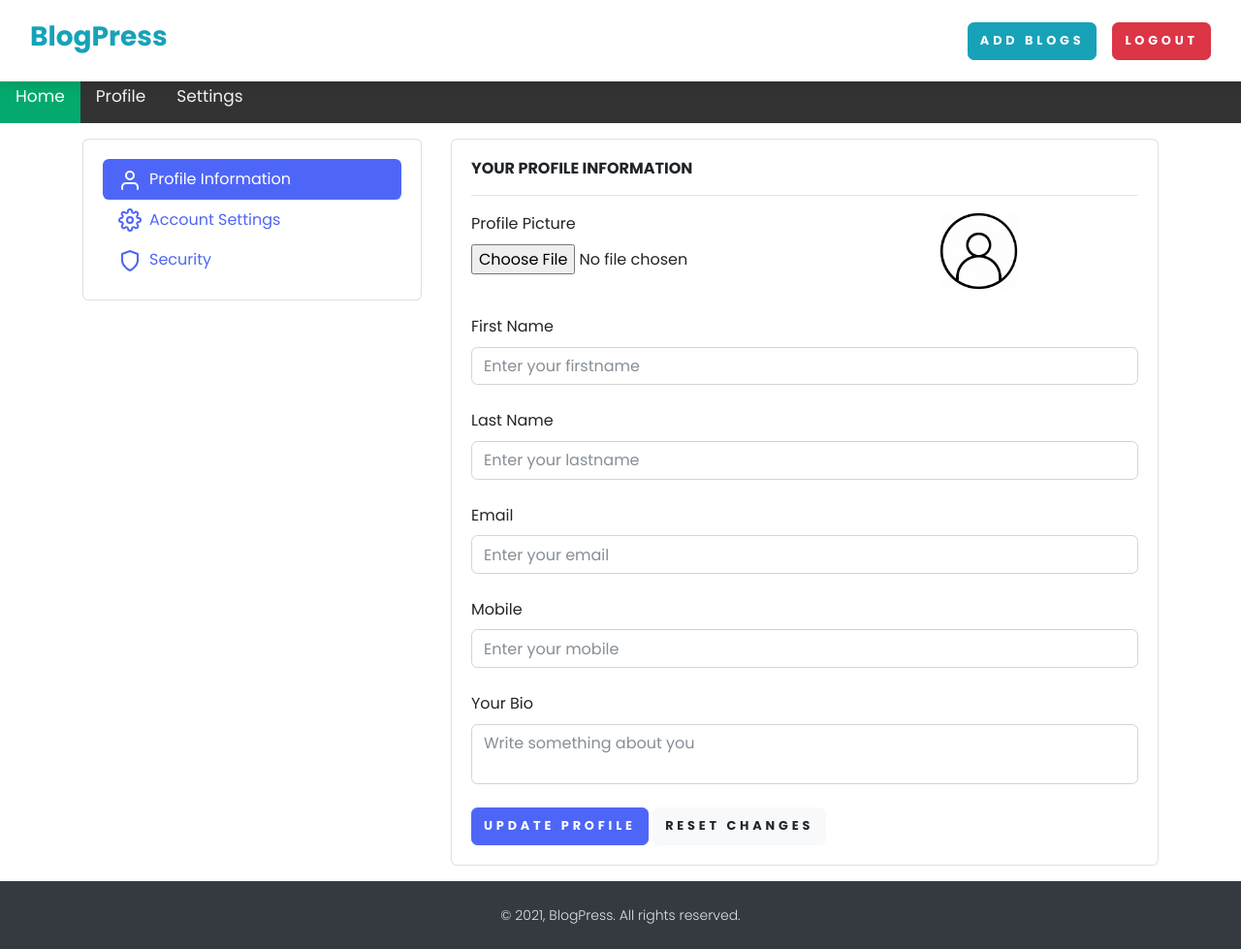
After one commit to shubhamjain31/BlogPress, a Django app: page /settings/ in a window 1280 px wide. The commit adds this page. Shown: the whole page at 97% size. Run offline with Django 3.2, Linux system fonts and the light colour scheme; a user stored in the database is signed in; some libraries are stand-ins or nearby versions; some web fonts are replaced.

Commit message:
Added settings and profile functionality

```diff
--- a/App/models.py
+++ b/App/models.py
@@ -10,6 +10,7 @@ class Profile(models.Model):
     user 			= models.ForeignKey(User, on_delete=models.CASCADE)
     is_verified 	= models.BooleanField(default=False)
     token 			= models.CharField(max_length=100)
+    image           = models.ImageField(upload_to='media/images/', default='media/images/profile.png', blank=True)
     # about           = models.CharField(max_length=200)
     mobile 			= models.CharField(max_length=15)
 
--- a/App/templates/base.html
+++ b/App/templates/base.html
@@ -34,7 +34,7 @@
    <div class="topnav">
     <a class="active" href="/">Home</a>
     <a href="/profile/{{request.user}}">Profile</a>
-    <a href="#about">Settings</a>
+    <a href="/settings/">Settings</a>
   </div>
 
   <body style="padding-top: 72px;">
--- a/App/templates/login.html
+++ b/App/templates/login.html
@@ -35,7 +35,7 @@
           <div class="form-validate">
             <div class="form-group">
               <label class="form-label" for="loginUsername"> Username</label>
-              <input class="form-control" name="loginUsername" id="loginUsername" type="email" placeholder="name@address.com" autocomplete="off" required data-msg="Please enter your email">
+              <input class="form-control" name="loginUsername" id="loginUsername" type="email" placeholder="Username" autocomplete="off" required data-msg="Please enter your email">
             </div>
             <div class="form-group mb-4">
               <div class="row">
--- /dev/null
+++ b/App/templates/settings.html
@@ -0,0 +1,144 @@
+{% extends "base.html" %}
+
+{% block title %}Blogs{% endblock %}
+
+{% block start %}
+<body>
+
+	<div class="container my-3">
+
+      <!-- Breadcrumb -->
+      <!-- <nav aria-label="breadcrumb" class="main-breadcrumb">
+        <ol class="breadcrumb">
+          <li class="breadcrumb-item"><a href="index.html">Home</a></li>
+          <li class="breadcrumb-item"><a href="javascript:void(0)">User</a></li>
+          <li class="breadcrumb-item active" aria-current="page">Profile Settings</li>
+        </ol>
+      </nav> -->
+      <!-- /Breadcrumb -->
+
+      <div class="row gutters-sm">
+        <div class="col-md-4 d-none d-md-block">
+          <div class="card">
+            <div class="card-body">
+              <nav class="nav flex-column nav-pills nav-gap-y-1">
+                <a href="#profile" data-toggle="tab" class="nav-item nav-link has-icon nav-link-faded active">
+                  <svg xmlns="http://www.w3.org/2000/svg" width="24" height="24" viewBox="0 0 24 24" fill="none" stroke="currentColor" stroke-width="2" stroke-linecap="round" stroke-linejoin="round" class="feather feather-user mr-2"><path d="M20 21v-2a4 4 0 0 0-4-4H8a4 4 0 0 0-4 4v2"></path><circle cx="12" cy="7" r="4"></circle></svg>Profile Information
+                </a>
+                <a href="#account" data-toggle="tab" class="nav-item nav-link has-icon nav-link-faded">
+                  <svg xmlns="http://www.w3.org/2000/svg" width="24" height="24" viewBox="0 0 24 24" fill="none" stroke="currentColor" stroke-width="2" stroke-linecap="round" stroke-linejoin="round" class="feather feather-settings mr-2"><circle cx="12" cy="12" r="3"></circle><path d="M19.4 15a1.65 1.65 0 0 0 .33 1.82l.06.06a2 2 0 0 1 0 2.83 2 2 0 0 1-2.83 0l-.06-.06a1.65 1.65 0 0 0-1.82-.33 1.65 1.65 0 0 0-1 1.51V21a2 2 0 0 1-2 2 2 2 0 0 1-2-2v-.09A1.65 1.65 0 0 0 9 19.4a1.65 1.65 0 0 0-1.82.33l-.06.06a2 2 0 0 1-2.83 0 2 2 0 0 1 0-2.83l.06-.06a1.65 1.65 0 0 0 .33-1.82 1.65 1.65 0 0 0-1.51-1H3a2 2 0 0 1-2-2 2 2 0 0 1 2-2h.09A1.65 1.65 0 0 0 4.6 9a1.65 1.65 0 0 0-.33-1.82l-.06-.06a2 2 0 0 1 0-2.83 2 2 0 0 1 2.83 0l.06.06a1.65 1.65 0 0 0 1.82.33H9a1.65 1.65 0 0 0 1-1.51V3a2 2 0 0 1 2-2 2 2 0 0 1 2 2v.09a1.65 1.65 0 0 0 1 1.51 1.65 1.65 0 0 0 1.82-.33l.06-.06a2 2 0 0 1 2.83 0 2 2 0 0 1 0 2.83l-.06.06a1.65 1.65 0 0 0-.33 1.82V9a1.65 1.65 0 0 0 1.51 1H21a2 2 0 0 1 2 2 2 2 0 0 1-2 2h-.09a1.65 1.65 0 0 0-1.51 1z"></path></svg>Account Settings
+                </a>
+                <a href="#security" data-toggle="tab" class="nav-item nav-link has-icon nav-link-faded">
+                  <svg xmlns="http://www.w3.org/2000/svg" width="24" height="24" viewBox="0 0 24 24" fill="none" stroke="currentColor" stroke-width="2" stroke-linecap="round" stroke-linejoin="round" class="feather feather-shield mr-2"><path d="M12 22s8-4 8-10V5l-8-3-8 3v7c0 6 8 10 8 10z"></path></svg>Security
+                </a>
+              </nav>
+            </div>
+          </div>
+        </div>
+        <div class="col-md-8">
+          <div class="card">
+            <div class="card-header border-bottom mb-3 d-flex d-md-none">
+              <ul class="nav nav-tabs card-header-tabs nav-gap-x-1" role="tablist">
+                <li class="nav-item">
+                  <a href="#profile" data-toggle="tab" class="nav-link has-icon active"><svg xmlns="http://www.w3.org/2000/svg" width="24" height="24" viewBox="0 0 24 24" fill="none" stroke="currentColor" stroke-width="2" stroke-linecap="round" stroke-linejoin="round" class="feather feather-user"><path d="M20 21v-2a4 4 0 0 0-4-4H8a4 4 0 0 0-4 4v2"></path><circle cx="12" cy="7" r="4"></circle></svg></a>
+                </li>
+                <li class="nav-item">
+                  <a href="#account" data-toggle="tab" class="nav-link has-icon"><svg xmlns="http://www.w3.org/2000/svg" width="24" height="24" viewBox="0 0 24 24" fill="none" stroke="currentColor" stroke-width="2" stroke-linecap="round" stroke-linejoin="round" class="feather feather-settings"><circle cx="12" cy="12" r="3"></circle><path d="M19.4 15a1.65 1.65 0 0 0 .33 1.82l.06.06a2 2 0 0 1 0 2.83 2 2 0 0 1-2.83 0l-.06-.06a1.65 1.65 0 0 0-1.82-.33 1.65 1.65 0 0 0-1 1.51V21a2 2 0 0 1-2 2 2 2 0 0 1-2-2v-.09A1.65 1.65 0 0 0 9 19.4a1.65 1.65 0 0 0-1.82.33l-.06.06a2 2 0 0 1-2.83 0 2 2 0 0 1 0-2.83l.06-.06a1.65 1.65 0 0 0 .33-1.82 1.65 1.65 0 0 0-1.51-1H3a2 2 0 0 1-2-2 2 2 0 0 1 2-2h.09A1.65 1.65 0 0 0 4.6 9a1.65 1.65 0 0 0-.33-1.82l-.06-.06a2 2 0 0 1 0-2.83 2 2 0 0 1 2.83 0l.06.06a1.65 1.65 0 0 0 1.82.33H9a1.65 1.65 0 0 0 1-1.51V3a2 2 0 0 1 2-2 2 2 0 0 1 2 2v.09a1.65 1.65 0 0 0 1 1.51 1.65 1.65 0 0 0 1.82-.33l.06-.06a2 2 0 0 1 2.83 0 2 2 0 0 1 0 2.83l-.06.06a1.65 1.65 0 0 0-.33 1.82V9a1.65 1.65 0 0 0 1.51 1H21a2 2 0 0 1 2 2 2 2 0 0 1-2 2h-.09a1.65 1.65 0 0 0-1.51 1z"></path></svg></a>
+                </li>
+                <li class="nav-item">
+                  <a href="#security" data-toggle="tab" class="nav-link has-icon"><svg xmlns="http://www.w3.org/2000/svg" width="24" height="24" viewBox="0 0 24 24" fill="none" stroke="currentColor" stroke-width="2" stroke-linecap="round" stroke-linejoin="round" class="feather feather-shield"><path d="M12 22s8-4 8-10V5l-8-3-8 3v7c0 6 8 10 8 10z"></path></svg></a>
+                </li>
+                <li class="nav-item">
+                  <a href="#notification" data-toggle="tab" class="nav-link has-icon"><svg xmlns="http://www.w3.org/2000/svg" width="24" height="24" viewBox="0 0 24 24" fill="none" stroke="currentColor" stroke-width="2" stroke-linecap="round" stroke-linejoin="round" class="feather feather-bell"><path d="M18 8A6 6 0 0 0 6 8c0 7-3 9-3 9h18s-3-2-3-9"></path><path d="M13.73 21a2 2 0 0 1-3.46 0"></path></svg></a>
+                </li>
+                <li class="nav-item">
+                  <a href="#billing" data-toggle="tab" class="nav-link has-icon"><svg xmlns="http://www.w3.org/2000/svg" width="24" height="24" viewBox="0 0 24 24" fill="none" stroke="currentColor" stroke-width="2" stroke-linecap="round" stroke-linejoin="round" class="feather feather-credit-card"><rect x="1" y="4" width="22" height="16" rx="2" ry="2"></rect><line x1="1" y1="10" x2="23" y2="10"></line></svg></a>
+                </li>
+              </ul>
+            </div>
+            <div class="card-body tab-content">
+              <div class="tab-pane active" id="profile">
+                <h6>YOUR PROFILE INFORMATION</h6>
+                <hr>
+                <form>
+                	<div class="form-group">
+                		<div class="row">
+	                		<div class="col">
+							    <label for="exampleFormControlFile1">Profile Picture</label>
+							    <input type="file" class="form-control-file" id="exampleFormControlFile1">
+							</div>
+							<div class="col text-center">
+							  <img src="/media/images/profile.png" class="rounded w-25" alt="profile image">
+							</div>
+						</div>
+
+				  </div>
+                  <div class="form-group">
+                    <label for="firstname">First Name</label>
+                    <input type="text" class="form-control" id="firstname" aria-describedby="fullNameHelp" placeholder="Enter your firstname" name="firstname">
+                  </div>
+                  <div class="form-group">
+                    <label for="lastname">Last Name</label>
+                    <input type="text" class="form-control" id="lastname" placeholder="Enter your lastname" name="lastname">
+                  </div>
+                  <div class="form-group">
+                    <label for="email">Email</label>
+                    <input type="text" class="form-control" id="email" placeholder="Enter your email" name="email">
+                  </div>
+                  <div class="form-group">
+                    <label for="mobile">Mobile</label>
+                    <input type="text" class="form-control" id="mobile" placeholder="Enter your mobile" name="mobile">
+                  </div>
+                  <div class="form-group">
+                    <label for="bio">Your Bio</label>
+                    <textarea class="form-control autosize" id="bio" placeholder="Write something about you" style="overflow: hidden; overflow-wrap: break-word; resize: none; height: 62px;" name="about"></textarea>
+                  </div>
+                  <button type="button" class="btn btn-primary">Update Profile</button>
+                  <button type="reset" class="btn btn-light">Reset Changes</button>
+                </form>
+              </div>
+              <div class="tab-pane" id="account">
+                <h6>ACCOUNT SETTINGS</h6>
+                <hr>
+                <form>
+                  <div class="form-group">
+                    <label for="username">Username</label>
+                    <input type="text" class="form-control" id="username" aria-describedby="usernameHelp" placeholder="Enter your username" name="username">
+                    <small id="usernameHelp" class="form-text text-muted">After changing your username, your old username becomes available for anyone else to claim.</small>
+                  </div>
+                  <hr>
+                  <div class="form-group">
+                    <label class="d-block text-danger">Delete Account</label>
+                    <p class="text-muted font-size-sm">Once you delete your account, there is no going back. Please be certain.</p>
+                  </div>
+                  <button class="btn btn-danger" type="button">Delete Account</button>
+                </form>
+              </div>
+              <div class="tab-pane" id="security">
+                <h6>SECURITY SETTINGS</h6>
+                <hr>
+                <form>
+                  <div class="form-group">
+                    <label class="d-block">Change Password</label>
+                    <input type="text" class="form-control" placeholder="Enter your old password">
+                    <input type="text" class="form-control mt-1" placeholder="New password">
+                    <input type="text" class="form-control mt-1" placeholder="Confirm new password">
+                  </div>
+                  <button class="btn btn-success" type="button">Change Password</button>
+                </form>
+
+              </div>
+
+            </div>
+          </div>
+        </div>
+      </div>
+
+    </div>
+
+<script src="https://code.jquery.com/jquery-3.2.1.slim.min.js" integrity="sha384-KJ3o2DKtIkvYIK3UENzmM7KCkRr/rE9/Qpg6aAZGJwFDMVNA/GpGFF93hXpG5KkN" crossorigin="anonymous"></script>
+<script src="https://cdnjs.cloudflare.com/ajax/libs/popper.js/1.12.9/umd/popper.min.js" integrity="sha384-ApNbgh9B+Y1QKtv3Rn7W3mgPxhU9K/ScQsAP7hUibX39j7fakFPskvXusvfa0b4Q" crossorigin="anonymous"></script>
+<script src="https://maxcdn.bootstrapcdn.com/bootstrap/4.0.0/js/bootstrap.min.js" integrity="sha384-JZR6Spejh4U02d8jOt6vLEHfe/JQGiRRSQQxSfFWpi1MquVdAyjUar5+76PVCmYl" crossorigin="anonymous"></script>
+</body>
+
+{% endblock %}
--- a/App/urls.py
+++ b/App/urls.py
@@ -17,4 +17,5 @@ urlpatterns = [
     path('blog-update/<slug>/' , blog_update , name="blog_update"),
 
     path('profile/<str:name>/' , profile , name="profile"),
+    path('settings/' , settings , name="settings"),
 ]
--- a/App/views.py
+++ b/App/views.py
@@ -204,3 +204,7 @@ def blog_delete(request ,id):
 @login_required(login_url="/login/")
 def profile(request, name):
     return render(request ,'profile.html' )
+
+@login_required(login_url="/login/")
+def settings(request):
+    return render(request ,'settings.html' )
```
Also changed, not shown: media/static/css/settings.css (added, +57 -0 lines), App/migrations/0003_profile_image.py (added), db.sqlite3, media/static/images/profile.jpg (added), media/static/images/profile.png (added).
